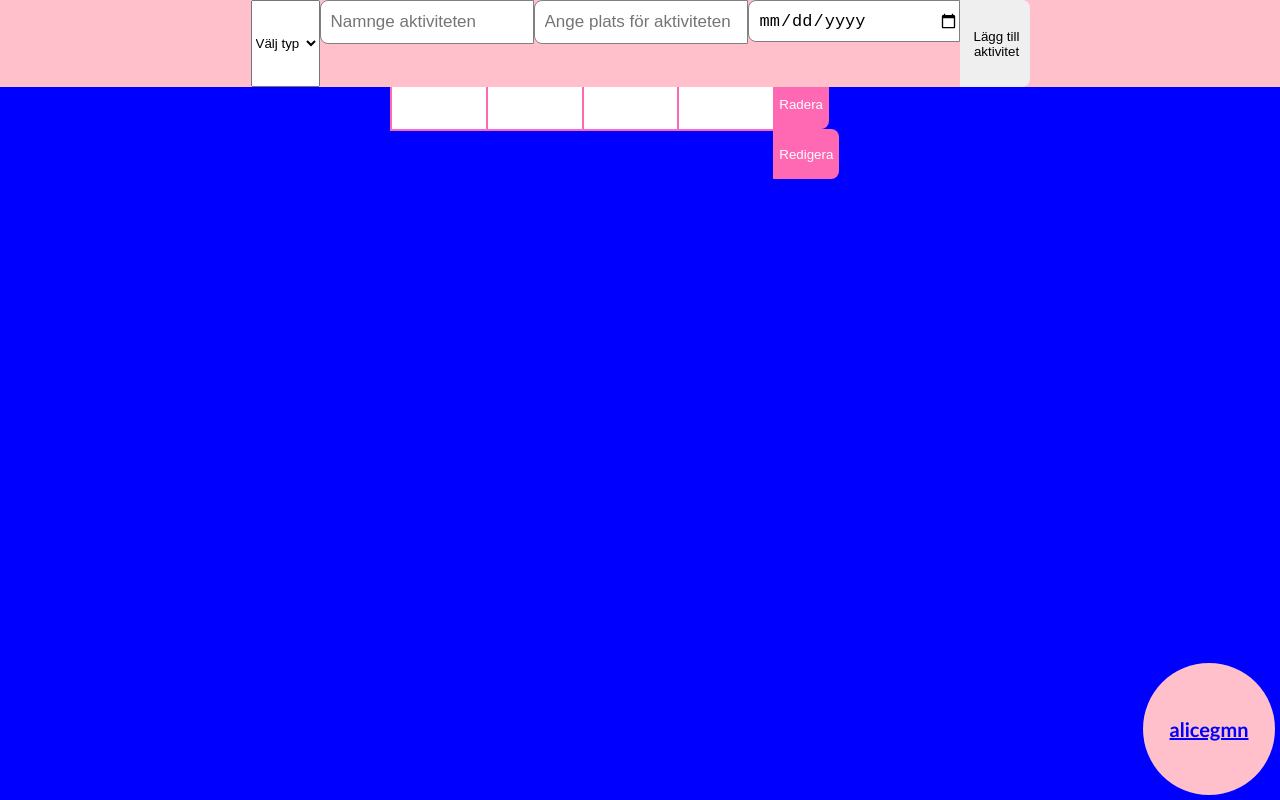
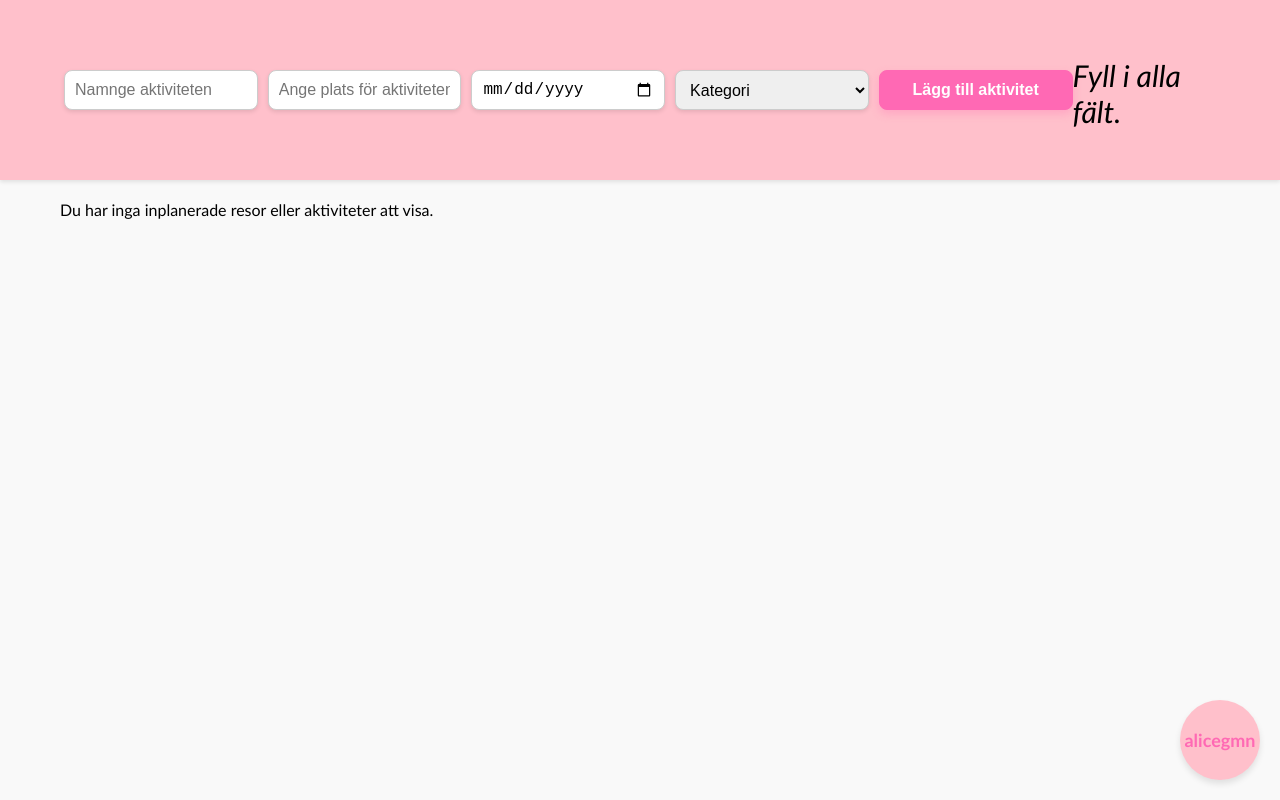
Before and after one commit to alicegmn/reseplanerare, a React (Vite) app in the folder reseplanerare/: page / in a window 1280 px wide. Both pictures are taken after a click on the button "Lägg till aktivitet". Built offline with nearby package versions, Linux system fonts and the light colour scheme.

Commit message:
Styling (chat gpt), dokumentation, local storage

```diff
--- a/reseplanerare/src/components/ActivityForm/ActivityForm.tsx
+++ b/reseplanerare/src/components/ActivityForm/ActivityForm.tsx
@@ -3,6 +3,7 @@ import { IActivity } from "../../interfaces/interfaces";
 import ActivityItem from "../ActivityItem/ActivityItem";
 
 const ActivityForm = () => {
+  const [errorMessage, setErrorMessage] = useState<string>("");
   const [type, setType] = useState<string>("");
   const [activity, setActivity] = useState<string>("");
   const [location, setLocation] = useState<string>("");
@@ -11,19 +12,27 @@ const ActivityForm = () => {
   const [editingId, setEditingId] = useState<number | null>(null);
 
   useEffect(() => {
-    try {
     const storedActivities = localStorage.getItem("activityList");
     if (storedActivities) {
-        setActivityList(JSON.parse(storedActivities));
+      try {
+        const parsedActivities = JSON.parse(storedActivities);
+        console.log("Hämtade aktiviteter från localStorage:", parsedActivities);
+        setActivityList(parsedActivities);
+      } catch (error) {
+        console.error("Fel vid JSON-parsning från localStorage:", error);
       }
-    } catch (error) {
-      console.error("Fel vid läsning av aktiviteter från localStorage:", error);
     }
   }, []);
 
+
+
 useEffect(() => {
+  if (activityList.length > 0) {
     localStorage.setItem("activityList", JSON.stringify(activityList));
+  }
 }, [activityList]);
+
+
 
   const handleChange = (event: ChangeEvent<HTMLInputElement | HTMLSelectElement>): void => {
     if (event.target.name === "activity") {
@@ -38,6 +47,13 @@ const ActivityForm = () => {
   };
 
   const addActivity = (): void => {
+
+    if (!type.trim() || !activity.trim() || !location.trim() || !date.trim()) {
+      setErrorMessage("Fyll i alla fält.");
+      return;
+    }
+    setErrorMessage("");
+
     if (editingId !== null) {
       setActivityList(
         activityList.map((item) =>
@@ -46,7 +62,6 @@ const ActivityForm = () => {
             : item
         )
       );
-
       setEditingId(null);
     } else {
       const newActivity = {
@@ -57,12 +72,15 @@ const ActivityForm = () => {
         location: location,
       };
       setActivityList([...activityList, newActivity]);
+
     }
+
     setType("");
     setActivity("");
     setLocation("");
     setDate("");
   };
+
 
   const editActivity = (id: number): void => {
     const activityToEdit = activityList.find((item) => item.id === id);
@@ -83,19 +101,6 @@ const ActivityForm = () => {
     <>
  <div className="header">
   <form className="activityForm">
-    <select
-            id="type"
-            name="type"
-            value={type}
-            onChange={handleChange}
-            required
-          >
-            <option value="" disabled>
-              Välj typ
-            </option>
-            <option value="Resa">Resa</option>
-            <option value="Aktivitet">Aktivitet</option>
-          </select>
     <input
       type="text"
       id="activity"
@@ -118,23 +123,51 @@ const ActivityForm = () => {
       type="date"
       id="date"
       name="date"
-        placeholder="Ange datum för aktiviteten"
       value={date}
       onChange={handleChange}
       required
     />
+        <select
+      id="category"
+      name="type"
+      value={type}
+      onChange={handleChange}
+      required
+    >
+      <option value="" disabled>
+        Kategori
+      </option>
+      <option value="Resa">Resa</option>
+      <option value="Aktivitet">Aktivitet</option>
+      <option value="Mål">Mål</option>
+      <option value="Att göra">Att göra</option>
+    </select>
     <button type="button" onClick={addActivity}>
       {editingId !== null ? "Uppdatera aktivitet" : "Lägg till aktivitet"}
     </button>
   </form>
+  {errorMessage && <p className="error-message">{errorMessage}</p>}
 </div>
 
 <div className="activityList">
-      {activityList.map((activity: IActivity, key: number) => {
-        return <ActivityItem key={key} activity={activity} editActivity={editActivity} deleteActivity={deleteActivity}/>;
+  {activityList.length > 0 ? (
+    activityList
+      .slice()
+      .sort((a, b) => new Date(a.date).getTime() - new Date(b.date).getTime()) // Sortera på datum
+      .map((activity: IActivity, key: number) => (
+        <ActivityItem
+          key={key}
+          activity={activity}
+          editActivity={editActivity}
+          deleteActivity={deleteActivity}
+        />
+      ))
+  ) : (
+    <p>Du har inga inplanerade resor eller aktiviteter att visa.</p>
+  )}
+</div>
 
-      })}
-      </div>
+
     </>
   );
 }
--- a/reseplanerare/src/components/ActivityItem/ActivityItem.tsx
+++ b/reseplanerare/src/components/ActivityItem/ActivityItem.tsx
@@ -6,22 +6,35 @@ interface Props {
   editActivity(activityIdToEdit: Number): void;
 }
 
+
 const ActivityItem = ({ activity, deleteActivity, editActivity }: Props) => {
-
   return (
     <div className="activity">
+      {/* Aktivitetens detaljer */}
       <div className="content">
-        <span>{activity.type}</span>
-        <span>{activity.name}</span>
-        <span>{activity.date}</span>
-        <span>{activity.location}</span>
+        <span><h2>{activity.name}</h2></span>
+        <span><strong>Datum:</strong> {activity.date}</span>
+        <span><strong>Plats:</strong> {activity.location}</span>
+        <span>#{activity.type}</span>
       </div>
+
+      {/* Knappar */}
       <div className="buttons">
-        <button onClick={() => {deleteActivity(activity.id)}}>Radera</button>
-        <button onClick={() => {editActivity(activity.id)}}>Redigera</button>
+        <button
+          className="delete-button"
+          onClick={() => deleteActivity(activity.id)}
+        >
+          Radera 🗑️
+        </button>
+        <button
+          className="edit-button"
+          onClick={() => editActivity(activity.id)}
+        >
+         Redigera ✏️
+        </button>
       </div>
     </div>
   );
-}
+};
 
 export default ActivityItem;
--- a/reseplanerare/src/index.css
+++ b/reseplanerare/src/index.css
@@ -1,127 +1,203 @@
+* {
+  box-sizing: border-box;
+  margin: 0;
+  padding: 0;
+}
+
+body {
+  margin: 0;
+  padding: 0;
+  box-sizing: border-box;
+  background-color: #f9f9f9;
+}
+
 .App {
   display: flex;
   align-items: center;
   flex-direction: column;
   width: 100vw;
   height: 100vh;
-  font-family:'Gill Sans', 'Gill Sans MT', Calibri, 'Trebuchet MS', sans-serif;
+  font-family: 'Gill Sans', 'Gill Sans MT', Calibri, 'Trebuchet MS', sans-serif;
+  overflow-x: hidden;
 }
 
-body {
-  margin: 0%;
-  padding: 0%;
-}
 
 .header {
   margin: 0;
+  padding: 5%;
   flex: 30%;
   background-color: pink;
   width: 100%;
+  height: 180px;
   display: flex;
-  position: fixed;
   justify-content: center;
   align-items: center;
+  box-shadow: 0 2px 4px rgba(0, 0, 0, 0.1);
+  position: fixed;
+  top: 0;
+  z-index: 10;
 }
 
 .activityForm {
   display: flex;
-  flex-direction: row;
+  flex-wrap: wrap;
+  gap: 10px;
+  justify-content: space-between;
+  width: 100%;
+  max-width: 1200px;
+  margin: 0 auto;
 }
 
-.header .inputContainer {
-  display: flex;
-  flex-direction: column;
+.activityForm input,
+.activityForm select,
+.activityForm button {
+  flex: 1 1 18%;
+  min-width: 150px;
+  height: 40px;
+  padding: 0 10px;
+  font-size: 16px;
+  border: 1px solid #ccc;
+  border-radius: 8px;
+  box-shadow: 0 2px 4px rgba(0, 0, 0, 0.1);
+  outline: none;
+  transition: all 0.3s ease;
 }
 
-.activityForm input {
-  width: 200px;
-  height: 40px;
-  border: none;
-  border-bottom-left-radius: 8px;
-  border-top-left-radius: 8px;
-  padding-left: 10px;
-  font-size: 17px;
-  border: 1px solid grey;
+.activityForm input:focus,
+.activityForm select:focus,
+.activityForm button:focus {
+  border-color: hotpink;
+  box-shadow: 0 4px 8px rgba(255, 105, 180, 0.3);
 }
 
 .activityForm button {
-  width: 70px;
-  height: 87px;
-  border: none;
-  border-bottom-right-radius: 8px;
-  border-top-right-radius: 8px;
-  padding-left: 10px;
+  background-color: hotpink;
+  color: white;
+  font-weight: bold;
   cursor: pointer;
+  transition: background-color 0.3s ease;
+}
+
+.activityForm button:hover {
+  background-color: #ff66b2;
 }
 
 .activityList {
-  flex: 70%;
+  display: grid;
+  grid-template-columns: repeat(auto-fit, minmax(300px, 1fr));
+  gap: 20px;
   width: 100%;
-  display: flex;
-  align-items: center;
-  padding-top: 5%;
-  flex-direction: column;
-  background-color: blue;
+  max-width: 1200px;
+  padding: 200px 20px 20px;
+  box-sizing: border-box;
 }
 
 .activity {
-  width: 500px;
-  height: 50px;
   display: flex;
-  color: black;
-  margin: 15px;
+  flex-direction: column;
+  justify-content: center;
+  align-items: left;
+  width: 100%;
+  height: auto;
+  background-color: #fff;
+  border-radius: 8px;
+  box-shadow: 0 2px 4px rgba(0, 0, 0, 0.1);
+  padding: 15px;
 }
 
 .activity .content {
-  flex: 80%;
-  height: 100%;
+  flex: 1;
   display: flex;
+  flex-direction: column;
   justify-content: center;
-  align-items: center;
+  gap: 8px;
 }
 
 .activity .content span {
-  display: grid;
-  place-items: center;
-  border: 2px solid hotpink;
-  width: 100%;
-  height: 100%;
-  font-size: 18px;
-  border-right: none;
-  background-color: white;
+  font-size: 14px;
+  color: #333;
+  line-height: 1.4;
+}
+
+.activity .buttons {
+  display: flex;
+  gap: 10px; /* Mellanrum mellan knapparna */
+  margin-top: 10px;
 }
 
 .activity button {
-  flex: 20%;
-  height: 100%;
+  flex: 1;
   border: none;
-  background-color: hotpink;
-  border-top-right-radius: 8px;
-  border-bottom-right-radius: 8px;
-  color: white;
+  border-radius: 5px;
+  padding: 8px;
+  font-size: 14px;
+  font-weight: bold;
   cursor: pointer;
+  transition: background-color 0.3s ease, transform 0.2s ease;
+}
+
+.activity button:focus {
+  outline: none;
+}
+
+.activity .delete-button {
+  background-color: #ff4d4d;
+  color: #fff;
+}
+
+.activity .delete-button:hover {
+  background-color: #ff1a1a;
+  transform: scale(1.05);
+}
+
+.activity .edit-button {
+  background-color: #4caf50;
+  color: #fff;
+}
+
+.activity .edit-button:hover {
+  background-color: #45a049;
+  transform: scale(1.05);
 }
 
 .footer {
   position: fixed;
-  right: 5px;
-  bottom: 5px;
-  height: 100px;
-  width: 100px;
-  border-radius: 100%;
+  right: 20px;
+  bottom: 20px;
+  height: 80px;
+  width: 80px;
+  border-radius: 50%;
   background-color: pink;
   display: flex;
   justify-content: center;
   align-items: center;
+  font-size: 18px;
+  font-weight: bold;
+  box-shadow: 0 4px 6px rgba(0, 0, 0, 0.1);
+  cursor: pointer;
+  transition: transform 0.3s ease;
   padding: 1rem;
-  font-size: 20px;
-  font-weight: bolder;
+}
+
+.footer:hover {
+  transform: scale(1.1);
 }
 
 .footer a {
-  color: blue;
+  color: hotpink;
+  text-decoration: none;
 }
 
-.footer a:hover {
-  color: hotpink;
+.error-message {
+  color: black;
+  font-style: oblique;
+  font-size: 30px;
+  margin-top: 5px;
 }
+
+
+@media (max-width: 768px) {
+  .activityForm {
+    margin-top: auto;
+  }
+}
```
Also changed, not shown: 1 other file (tests, documents, lock files or other folders). Lines whose indentation alone changed are shown as unchanged.
